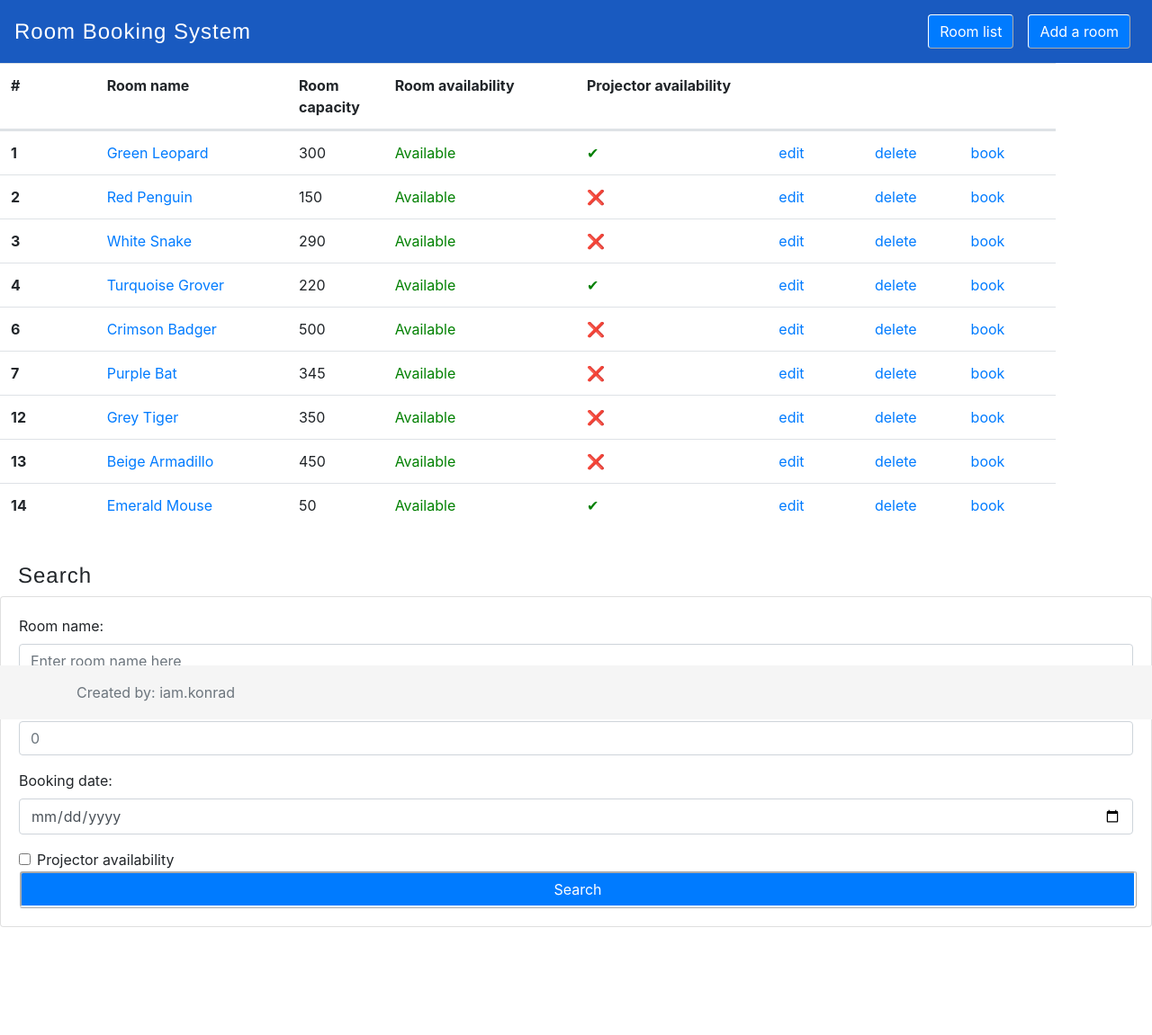
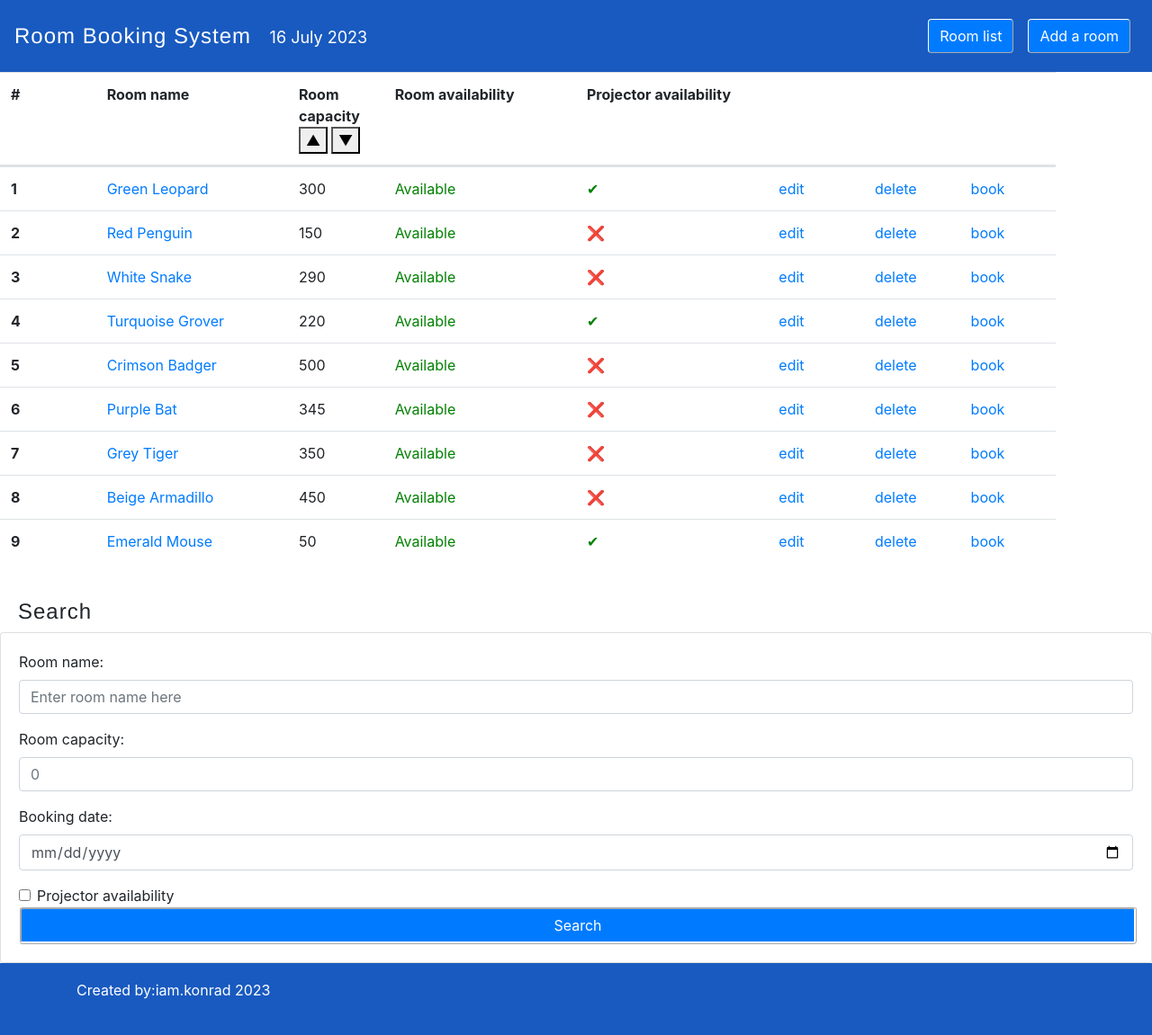
Before and after one commit to iamkonrad/Room_Booking_App_Django, a Django app: page / in a window 1280 px wide. Shown: the whole page at 90% size. Before the commit the page ends 1031 px from the top, so only its background shows below. Run offline with Django 4.2, Linux system fonts and the light colour scheme; data comes from the database, SQL or seed files in the repository; both versions use the stored data as it was after the commit; parts of the project's set-up code (start-up, migrations or seed data) failed here and were passed over; some libraries are stand-ins or nearby versions.

Commit message:
iam.konrad
Solved problems with numbers not being displayed properly, added proper scrollbar so when adding 10+ rooms it still functions properly, added datetime property which correctly display the actual date

```diff
--- a/reservation_app/models.py
+++ b/reservation_app/models.py
@@ -3,7 +3,7 @@ from django.db import models
 # Create your models here.
 
 class ConferenceRoom(models.Model):
-    name=models.CharField(max_length=255)
+    name=models.CharField(max_length=255, unique=True)
     capacity=models.PositiveIntegerField()
     projector_availability=models.BooleanField(default=False)
 
--- a/reservation_app/templates/add_room.html
+++ b/reservation_app/templates/add_room.html
@@ -65,7 +65,7 @@
       </div>
       <div class="form-group">
         <label for="capacity">Room capacity:</label>
-        <input type="number" step="1" class="form-control" id="capacity" placeholder="10" name="capacity">
+        <input type="number" step="1" class="form-control" id="capacity" placeholder="0" name="capacity">
       </div>
       <div class="form-check">
         <input type="checkbox" class="form-check-input" name="projector" id="projector">
--- a/reservation_app/templates/rooms.html
+++ b/reservation_app/templates/rooms.html
@@ -10,12 +10,20 @@
   <script src="https://code.jquery.com/jquery-3.2.1.slim.min.js" integrity="sha384-KJ3o2DKtIkvYIK3UENzmM7KCkRr/rE9/Qpg6aAZGJwFDMVNA/GpGFF93hXpG5KkN" crossorigin="anonymous"></script>
   <script src="https://cdnjs.cloudflare.com/ajax/libs/popper.js/1.12.9/umd/popper.min.js" integrity="sha384-ApNbgh9B+Y1QKtv3Rn7W3mgPxhU9K/ScQsAP7hUibX39j7fakFPskvXusvfa0b4Q" crossorigin="anonymous"></script>
   <script src="https://maxcdn.bootstrapcdn.com/bootstrap/4.0.0/js/bootstrap.min.js" integrity="sha384-JZR6Spejh4U02d8jOt6vLEHfe/JQGiRRSQQxSfFWpi1MquVdAyjUar5+76PVCmYl" crossorigin="anonymous"></script>
+
     <style>
+  html {
+    position: relative;
+    min-height: 100%;
+  }
+  body {
+    margin-bottom: 80px; /* Same as the height of the footer */
+  }
   .footer {
     position: absolute;
     bottom: 0;
     width: 100%;
-      height: 60px; /* Set the fixed height of the footer here */
+    height: 80px; /* Set the fixed height of the footer here */
     line-height: 60px; /* Vertically center the text there */
     background-color: #f5f5f5;
   }
@@ -25,16 +33,41 @@
       var placeholderWidth = $('#room-name').width();
       $('.search-button').width(placeholderWidth);
     });
+
+    let isAscending = true; // Default sort order
+
+    function toggleSortByCapacity() {
+      isAscending = !isAscending;
+      sortTableByCapacity();
+    }
+
+    function sortTableByCapacity() {
+      let table = document.getElementById("room-table");
+      let rows = Array.from(table.getElementsByTagName("tr"));
+      rows.shift(); // Remove the header row from the sorting
+      rows.sort((a, b) => {
+        let capacityA = parseInt(a.cells[2].textContent);
+        let capacityB = parseInt(b.cells[2].textContent);
+        return isAscending ? capacityA - capacityB : capacityB - capacityA;
+      });
+      rows.forEach((row) => table.appendChild(row));
+    }
+
   </script>
 </head>
 <body>
+
+
 <!-- Nav -->
-<nav class="navbar navbar-expand-lg navbar-dark" style="background-color: #195AC0;">
+<nav class="navbar navbar-expand-lg navbar-dark" style="background-color: #195AC0; height: 80px;">
   <a class="navbar-brand mr-auto" href="http://127.0.0.1:8000/"></a>
   <div class="mx-auto">
     <a class="navbar-brand" href="http://127.0.0.1:8000/" style="font-family: 'Helvetica Neue', Arial, sans-serif; font-size: 24px; font-weight: lighter; letter-spacing: 1px; text-decoration: none; color: white;">
       Room Booking System
     </a>
+    <span style="font-size: 18px; color: white;">
+      {% now "j F Y" %}
+    </span>
   </div>
   <button class="navbar-toggler" type="button" data-toggle="collapse" data-target="#navbarNavAltMarkup" aria-controls="navbarNavAltMarkup" aria-expanded="false" aria-label="Toggle navigation">
     <span class="navbar-toggler-icon"></span>
@@ -57,13 +90,20 @@
 
 
 <!-- table -->
-
-<table class="table">
+<table class="table" id="room-table">
   <thead>
     <tr class="d-flex">
       <th scope="col" class="col-1">#</th>
       <th scope="col" class="col-2">Room name</th>
-      <th scope="col" class="col-1">Room capacity</th>
+      <th scope="col" class="col-1">
+        Room capacity
+        <button onclick="toggleSortByCapacity()">
+          <span>&#x25B2;</span>
+        </button>
+        <button onclick="toggleSortByCapacity()">
+          <span>&#x25BC;</span>
+        </button>
+      </th>
       <th scope="col" class="col-2">Room availability</th>
       <th scope="col" class="col-5" colspan="4">Projector availability</th>
     </tr>
@@ -71,7 +111,7 @@
   <tbody>
     {% for room in rooms %}
     <tr class="d-flex">
-      <th scope="row" class="col-1">{{ room.id }}</th>
+      <th scope="row" class="col-1">{{ forloop.counter }}</th>
       <td class="col-2">
         <a href="/room/{{ room.id }}/">{{ room.name }}</a>
       </td>
@@ -90,7 +130,7 @@
         <a href="/room/modify/{{ room.id }}/">edit</a>
       </td>
       <td class="col-1">
-        <a href="/room/delete/{{ room.id }}/">delete</a>
+        <a href="/room/delete/{{ room.id }}/" onclick="return confirm('Are you sure you want to delete this room?');">delete</a>
       </td>
       <td class="col-1">
         <a href="/room/reserve/{{ room.id }}/">book</a>
@@ -99,9 +139,15 @@
     {% empty %}
       <tr><td colspan="6">No rooms are available at the moment.</td></tr>
     {% endfor %}
+  </tbody>
+  <style>
+    table {
+      overflow-y: scroll;
+    }
+  </style>
+</table>
 
-  </tbody>
-</table>
+
 <!-- table -->
 <br>
 <!-- Form -->
@@ -134,9 +180,9 @@
 
 <!-- Footer -->
 
-<footer class="footer">
+<footer class="footer" style="background-color: #195AC0;">
   <div class="container">
-        <span class="text-muted">Created by: iam.konrad</span>
+    <span class="text-muted" style="color: white;"><span style="color: white;">Created by:iam.konrad 2023 </span></span>
   </div>
 </footer>
 <!-- Footer -->
--- a/reservation_app/views.py
+++ b/reservation_app/views.py
@@ -15,11 +15,11 @@ class AddRoomView(View):
         projector = request.POST.get("projector") == "on"
 
         if not name:
-            return render(request, "add_room.html", context={"error": "Nie podano nawy sali"})
+            return render(request, "add_room.html", context={"error": "Room name has not been specified."})
         if capacity <= 0:
-            return render(request, "add_room.html", context={"error": "Pojemność sali musi być dodatnia"})
+            return render(request, "add_room.html", context={"error": "Room capacity must be positive."})
         if ConferenceRoom.objects.filter(name=name).first():
-            return render(request, "add_room.html", context={"error": "Sala o podanej nazwie istnieje"})
+            return render(request, "add_room.html", context={"error": "Such room already exists."})
 
         ConferenceRoom.objects.create(name=name, capacity=capacity, projector_availability=projector)
         return redirect("room-list")
@@ -30,7 +30,11 @@ class RoomListView(View):
         for room in rooms:
             reservation_dates = [reservation.date for reservation in room.roomreservation_set.all()]
             room.reserved = datetime.date.today() in reservation_dates
-        return render(request, "rooms.html", context={"rooms": rooms})
+
+        current_date = datetime.date.today()
+
+        return render(request, "rooms.html", context={"rooms": rooms, "current_date": current_date})
+
 
 
 class DeleteRoomView(View):
@@ -84,7 +88,7 @@ class ReservationView(View):
 
         date_object = datetime.datetime.strptime(date, '%Y-%m-%d').date()
 
-        if RoomReservation.objects.filter(room_id=room.id, date=date):
+        if RoomReservation.objects.filter(room_id=room, date=date):
             return render(request, "reservation.html", context={"room": room,
                                                                 "reservations": reservations,
                                                                 "error": "This room has already been booked!"})
@@ -93,7 +97,7 @@ class ReservationView(View):
                                                                 "reservations": reservations,
                                                                 "error": "Incorrect date."})
 
-        RoomReservation.objects.create(room_id=room.id, date=date, comment=comment)
+        RoomReservation.objects.create(room_id=room, date=date, comment=comment)
         return redirect("room-list")
 
 
```
Also changed, not shown: db.sqlite3, reservation_app/migrations/0003_conferenceroom_room_number_and_more.py (added), reservation_app/migrations/0004_alter_conferenceroom_room_number.py (added), reservation_app/migrations/0005_remove_conferenceroom_room_number_and_more.py (added), reservation_app/migrations/0006_conferenceroom_room_number.py (added), reservation_app/migrations/0007_remove_conferenceroom_room_number.py (added), reservation_app/migrations/0008_conferenceroom_room_number.py (added), reservation_app/migrations/0009_alter_conferenceroom_room_number.py (added), reservation_app/migrations/0010_remove_conferenceroom_room_number.py (added), reservation_app/migrations/0011_conferenceroom_room_number.py (added), reservation_app/migrations/0012_remove_conferenceroom_id_and_more.py (added). Lines whose indentation alone changed are shown as unchanged.
